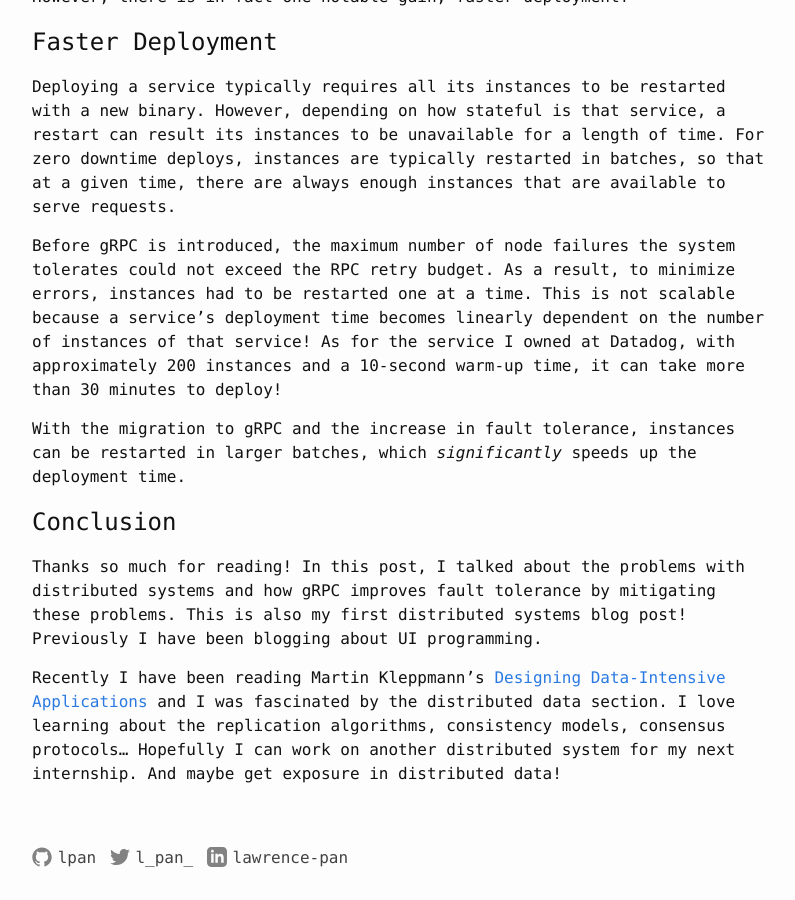
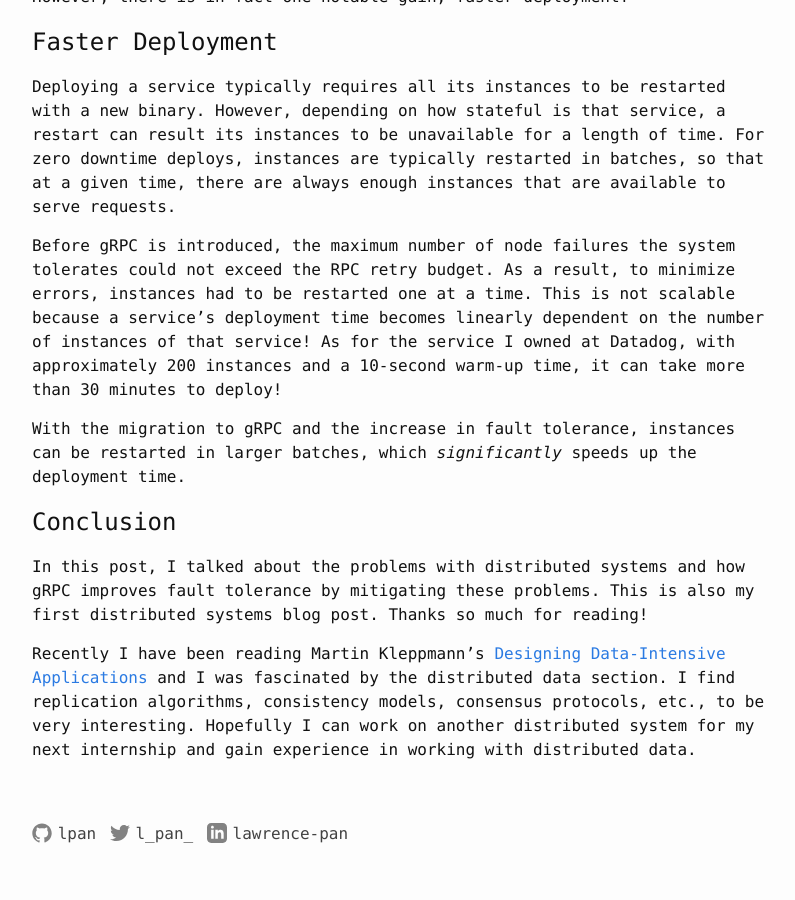
Before and after one commit to lpan/lpan.github.io, a Jekyll site: the page built from _posts/2018-05-04-migrating-to-grpc.md, in a window 1280 px wide and 900 px high, scrolled down 5902 px. Shown: the whole window, without its empty margins (238-1033 px from the left). Built offline with Jekyll 4.4.1, drawn with Linux system fonts in a browser that asks for light colours; comment, search, counter and statistics services are not loaded; after the commit the page ends 6778 px from its top, so only the background shows below that.

Commit message:
fix conclusion

```diff
--- a/_posts/2018-05-04-migrating-to-grpc.md
+++ b/_posts/2018-05-04-migrating-to-grpc.md
@@ -262,13 +262,13 @@ restarted in larger batches, which *significantly* speeds up the deployment time
 
 # Conclusion
 
-Thanks so much for reading! In this post, I talked about the problems with
-distributed systems and how gRPC improves fault tolerance by mitigating these
-problems. This is also my first distributed systems blog post! Previously I have
-been blogging about UI programming.
+In this post, I talked about the problems with distributed systems and how gRPC
+improves fault tolerance by mitigating these problems. This is also my first
+distributed systems blog post. Thanks so much for reading!
 
 Recently I have been reading Martin Kleppmann's [Designing Data-Intensive
 Applications](http://dataintensive.net/) and I was fascinated by the distributed
-data section. I love learning about the replication algorithms, consistency
-models, consensus protocols... Hopefully I can work on another distributed
-system for my next internship. And maybe get exposure in distributed data!
+data section. I find replication algorithms, consistency models, consensus
+protocols, etc., to be very interesting. Hopefully I can work on another
+distributed system for my next internship and gain experience in working with
+distributed data.
```
